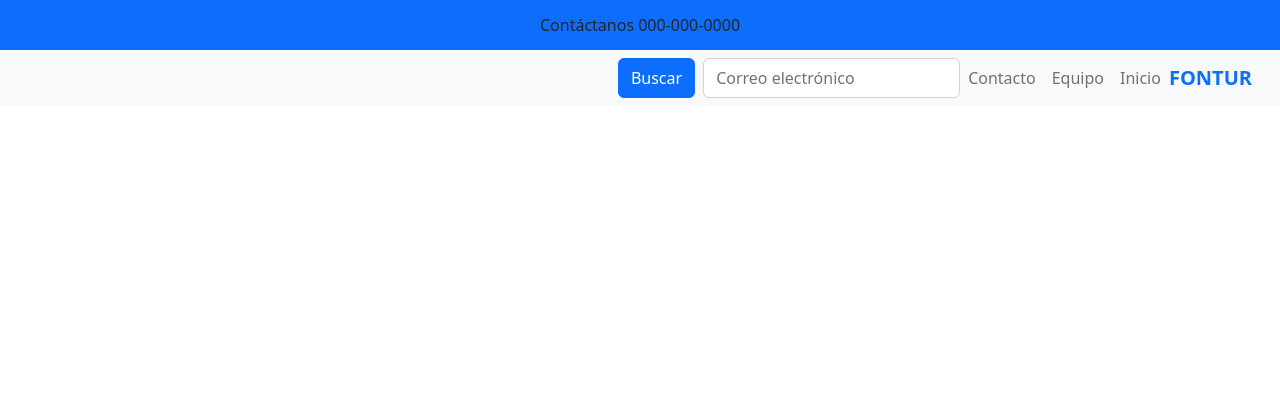
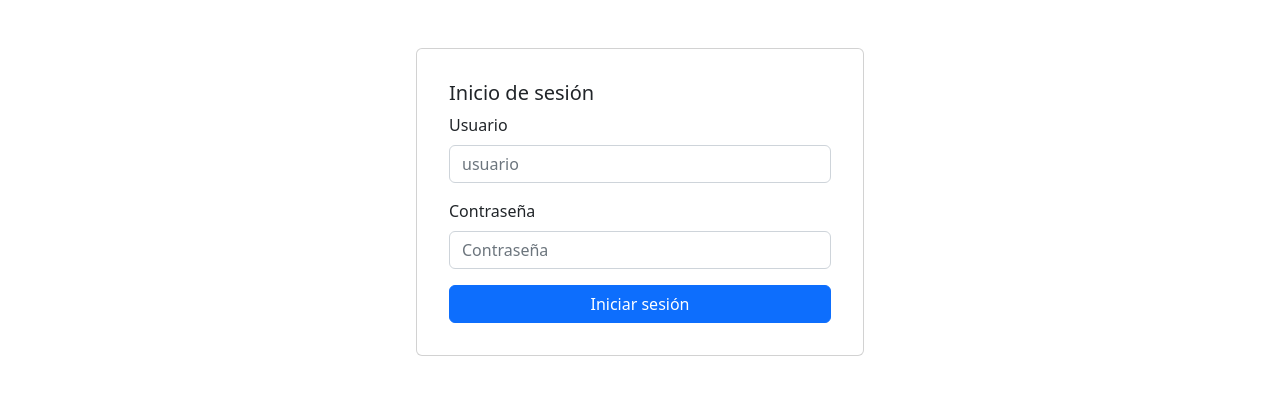
Before and after one commit to adanflorez/react-login, a Next.js app: page / in a window 1280 px wide. Shown: the top 394 px of the page. Built offline with nearby package versions, Linux system fonts and the light colour scheme.

Commit message:
login form

```diff
--- /dev/null
+++ b/src/components/alerts/error.js
@@ -0,0 +1,17 @@
+const AlertError = ({ message, setError }) => {
+  return (
+    <div class="alert alert-danger alert-dismissible fade show" role="alert">
+      {message}
+      <button
+        type="button"
+        class="btn-close"
+        aria-label="Close"
+        onClick={() => {
+          setError(false);
+        }}
+      ></button>
+    </div>
+  );
+};
+
+export default AlertError;
--- /dev/null
+++ b/src/components/forms/loginForm.js
@@ -0,0 +1,73 @@
+import { useRouter } from "next/router";
+import React, { useState } from "react";
+import AlertError from "../alerts/error";
+
+const LoginForm = () => {
+  const router = useRouter();
+  const [user, setUser] = useState("");
+  const [password, setPassword] = useState("");
+  const [error, setError] = useState(false);
+
+  const handleSubmit = () => {
+    if ([user, password].includes("")) {
+      setError(true);
+    } else {
+      router.push("/home");
+    }
+  };
+
+  return (
+    <div className="card p-3 mx-auto mt-5" style={{ width: "28rem" }}>
+      <div className="card-body">
+        <h5 className="card-title">Inicio de sesión</h5>
+        {error ? (
+          <AlertError
+            message={"Debes ingresar usuario y contraseña"}
+            setError={setError}
+          />
+        ) : null}
+        <div className="mb-3">
+          <label htmlFor="user" className="form-label">
+            Usuario
+          </label>
+          <input
+            type="text"
+            className="form-control"
+            id="user"
+            placeholder="usuario"
+            value={user}
+            onChange={(e) => {
+              setUser(e.target.value);
+            }}
+          />
+        </div>
+        <div className="mb-3">
+          <label htmlFor="password" className="form-label">
+            Contraseña
+          </label>
+          <input
+            type="password"
+            className="form-control"
+            id="password"
+            placeholder="Contraseña"
+            value={password}
+            onChange={(e) => {
+              setPassword(e.target.value);
+            }}
+          />
+        </div>
+        <div class="d-grid gap-2">
+          <button
+            className="btn btn-primary"
+            type="button"
+            onClick={handleSubmit}
+          >
+            Iniciar sesión
+          </button>
+        </div>
+      </div>
+    </div>
+  );
+};
+
+export default LoginForm;
--- a/src/pages/index.js
+++ b/src/pages/index.js
@@ -1,11 +1,9 @@
-import Contact from "../components/contact";
-import Navbar from "../components/navbar";
+import LoginForm from "../components/forms/loginForm";
 
-export default function Home() {
+export default function Login() {
   return (
     <div>
-      <Contact />
-      <Navbar />
+      <LoginForm />
     </div>
   );
 }
```
Also changed, not shown: src/components/forms/login.js (deleted, +0 -15 lines), src/pages/home.js (added, +15 -0 lines).
